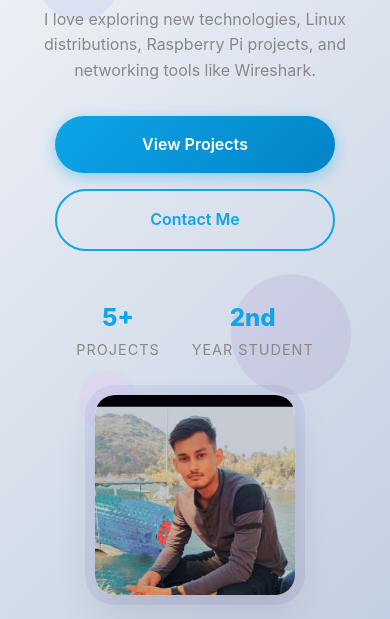
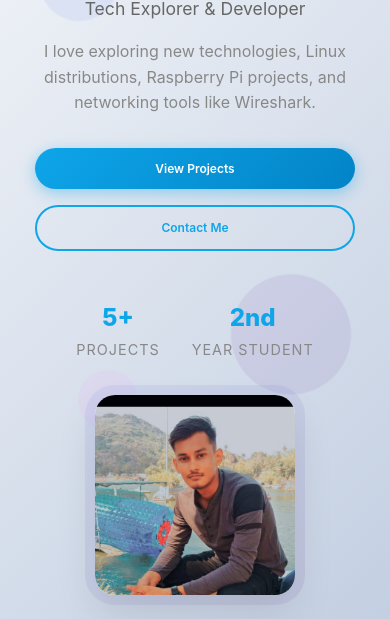
Before and after one commit to Rahul-Raval-2912/portfolio, a plain HTML site: page index.html in a window 390 px wide. Shown: the part 225-844 px from the top of the page. Drawn offline with Linux system fonts and the light colour scheme.

Commit message:
fix issue in Responsiveness

```diff
--- a/style.css
+++ b/style.css
@@ -870,7 +870,7 @@ body.dark .contact a {
         grid-template-columns: 1fr;
         text-align: center;
         gap: 2rem;
-        padding: 3rem 1rem 0 1rem;
+        padding: 5rem 1rem 0 1rem;
     }
 
     .hero-title {
@@ -897,8 +897,10 @@ body.dark .contact a {
     .btn-primary,
     .btn-outline {
         width: 100%;
-        max-width: 280px;
+        max-width: 320px;
         text-align: center;
+        padding: 0.7rem 0.8rem;
+        font-size: 0.75rem;
     }
 
     .hero-stats {
```
